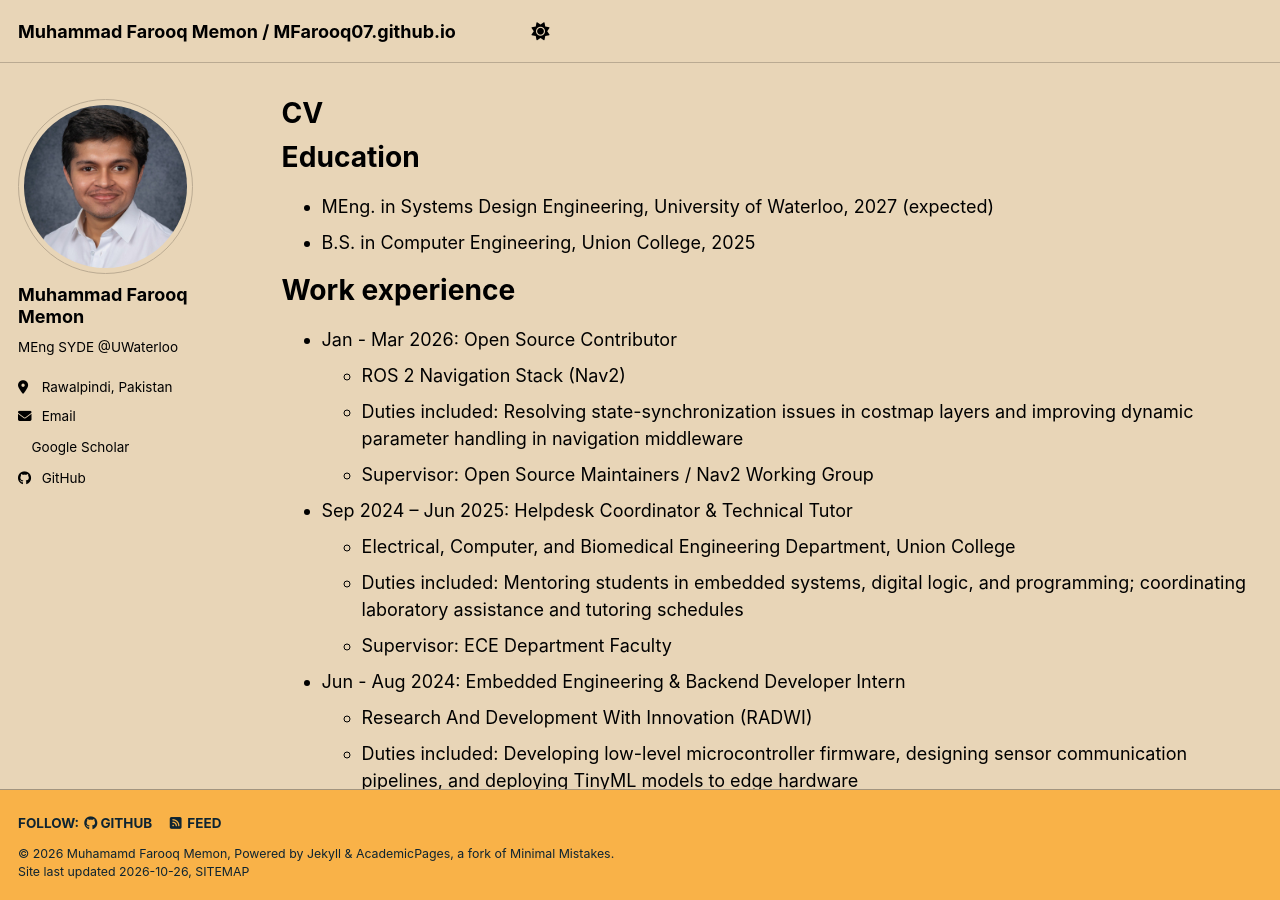
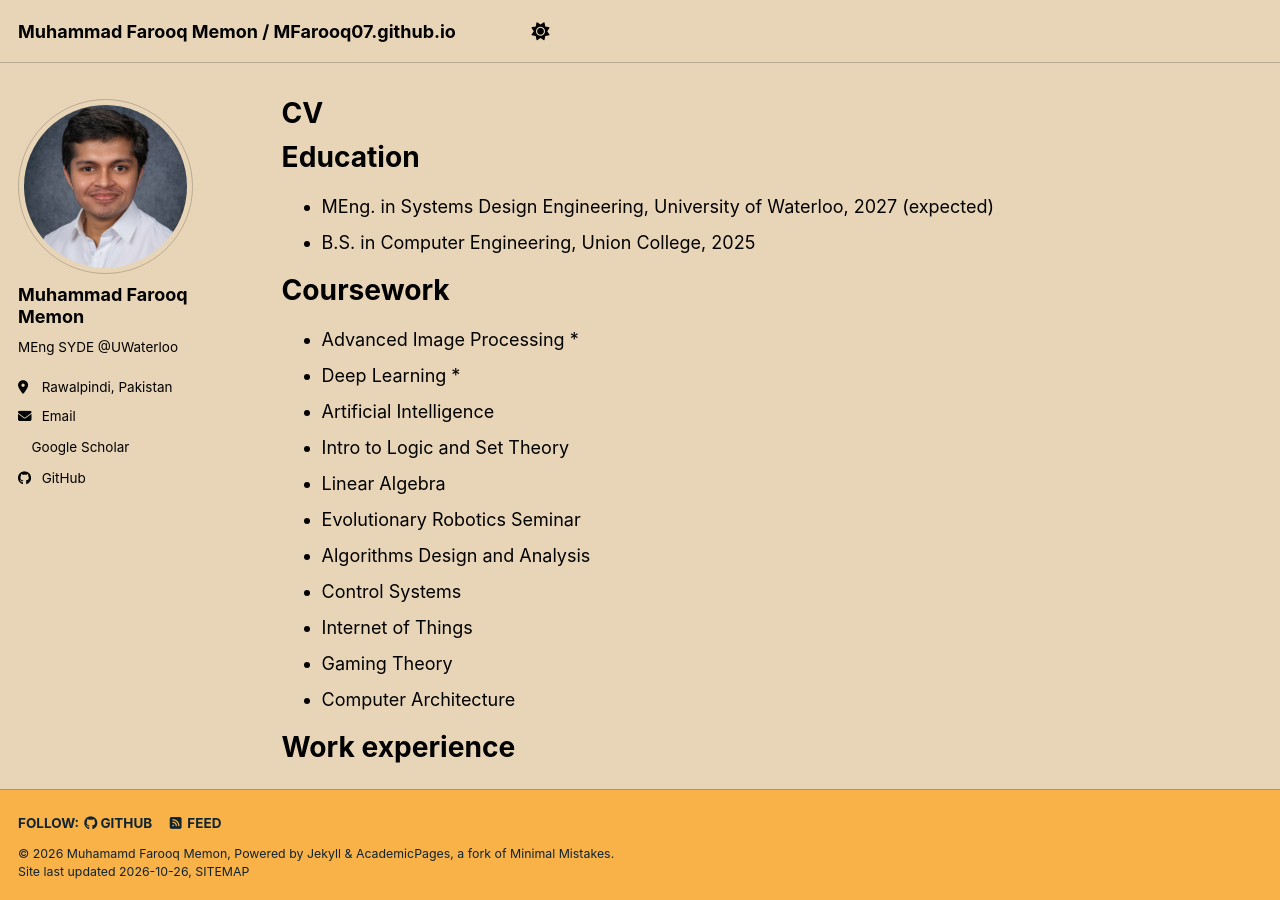
Before and after one commit to MFarooq07/mfarooq07.github.io, a Jekyll site: the page built from _pages/cv.md, in a window 1280 px wide and 900 px high. Built offline with Jekyll 4.4.1, drawn with Linux system fonts in a browser that asks for light colours; a style sheet for code colours, icons or effects is not loaded.

Commit message:
Made changes to CV page

```diff
--- a/_pages/cv.md
+++ b/_pages/cv.md
@@ -31,6 +31,20 @@ Education
   * GitHub University
   * Duties included: Tagging issues
   * Supervisor: Professor Git -->
+
+Coursework
+======
+* Advanced Image Processing *
+* Deep Learning *
+* Artificial Intelligence
+* Intro to Logic and Set Theory
+* Linear Algebra
+* Evolutionary Robotics Seminar
+* Algorithms Design and Analysis
+* Control Systems
+* Internet of Things
+* Gaming Theory
+* Computer Architecture
 
 Work experience
 ======
```
Also changed, not shown: other parts of _pages/cv.md (+2 -1 lines).
